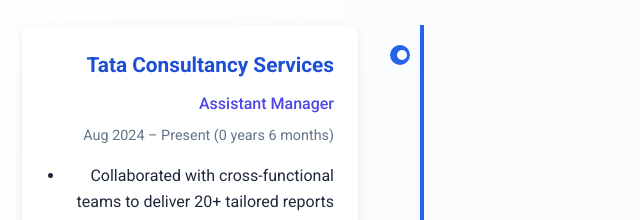
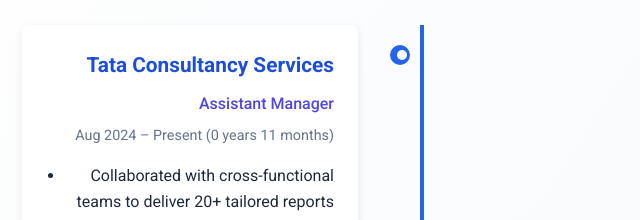
Before and after one commit to TanveerAlamSheikh/TanveerAlamSheikh.github.io, a plain HTML site: page index.html in a window 1280 px wide. Shown: the part 1780-2000 px from the top of the page, 218-858 px from the left. Drawn offline with Linux system fonts and the light colour scheme.

Commit message:
Update index.html

```diff
--- a/index.html
+++ b/index.html
@@ -615,7 +615,7 @@
                     <div class="timeline-content">
                         <div class="timeline-title">Tata Consultancy Services</div>
                         <div class="timeline-subtitle">Assistant Manager</div>
-                        <div class="timeline-date">Aug 2024 – Present (0 years 6 months)</div>
+                        <div class="timeline-date">Aug 2024 – Present (0 years 11 months)</div>
                         <ul class="timeline-list">
                             <li>Collaborated with cross-functional teams to deliver 20+ tailored reports</li>
                             <li>Enhanced ETL processes and data governance tools, reducing processing time by 25%</li>
```
